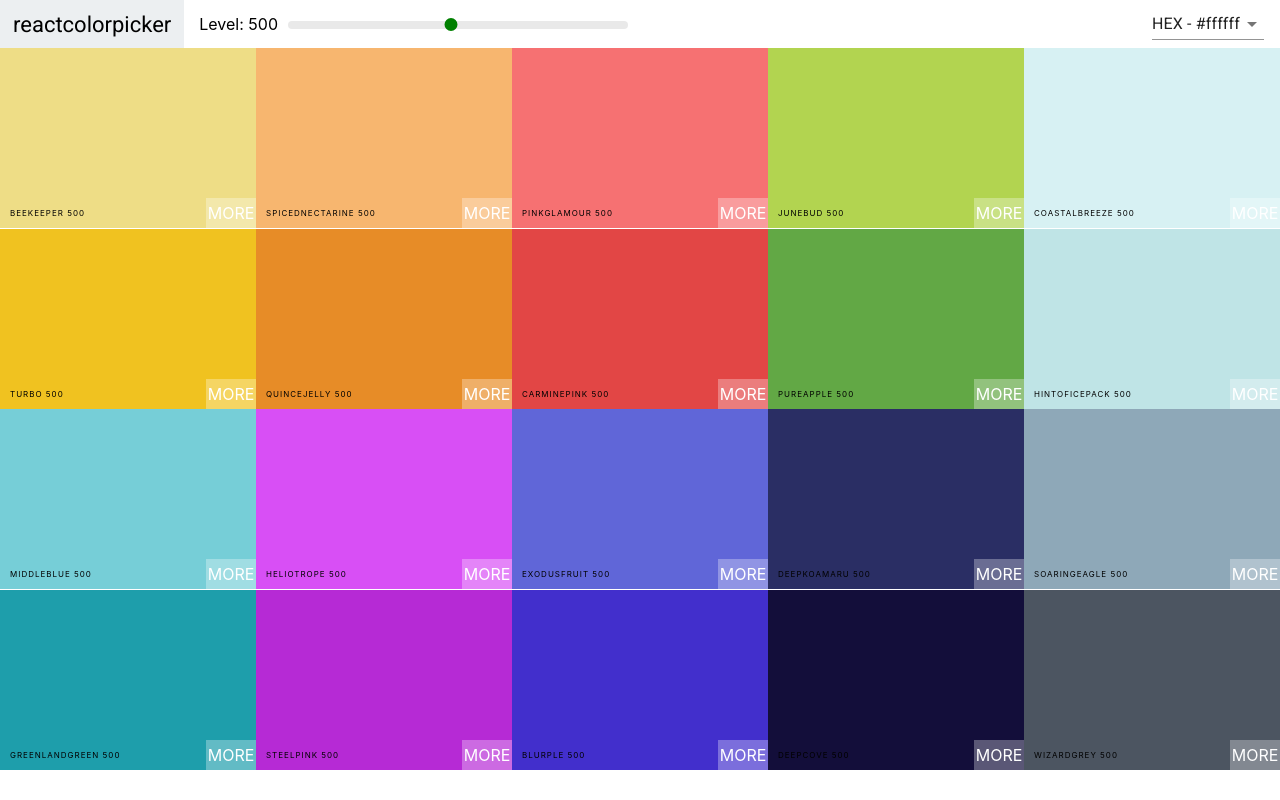
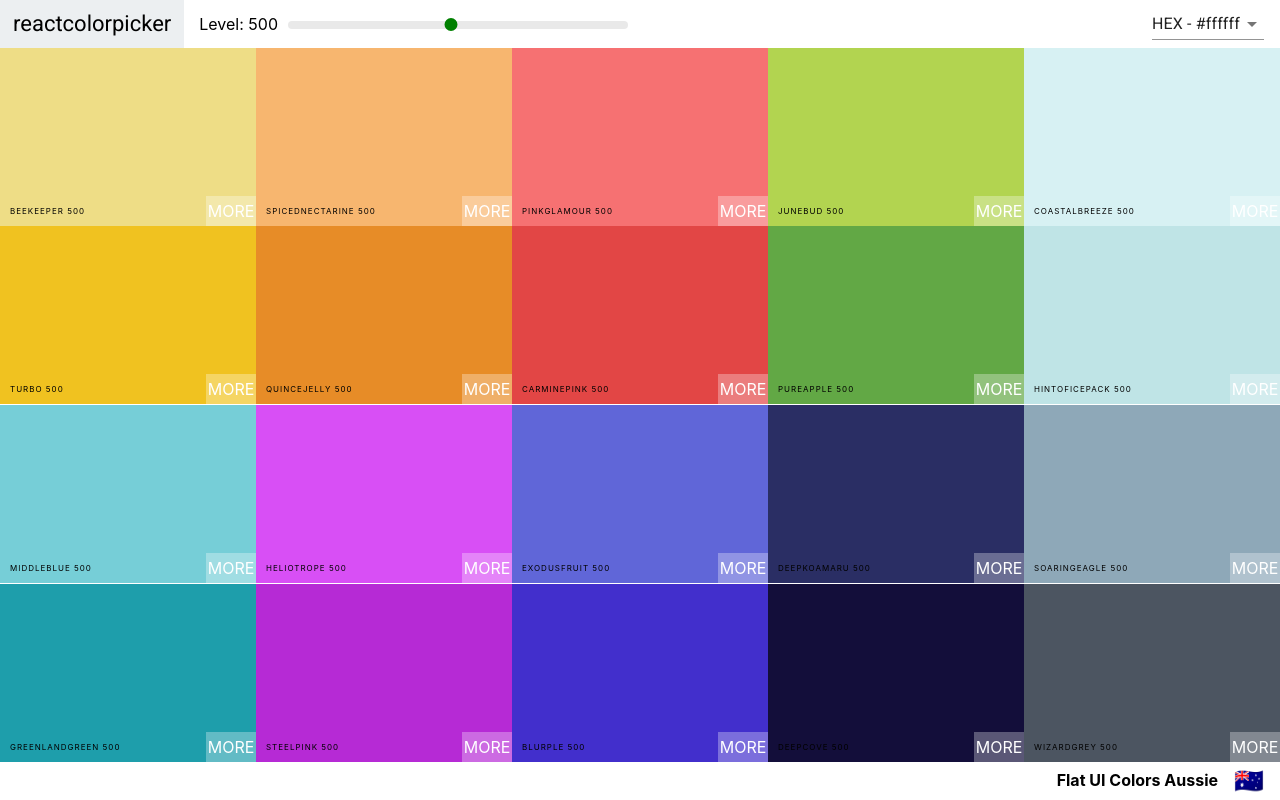
Before and after one commit to cmburch/reactPalette, a React (Create React App) app in the folder react-palette/: page / in a window 1280 px wide. Built offline with nearby package versions, Linux system fonts and the light colour scheme.

Commit message:
added palette footer

```diff
--- a/react-palette/src/Palette.css
+++ b/react-palette/src/Palette.css
@@ -1,6 +1,21 @@
 .Palette {
   height: 100vh;
+  display: flex;
+  flex-direction: column;
 }
 .Palette-colors {
   height: 90%;
 }
+
+.Palette-footer {
+  background-color: white;
+  height: 5vh;
+  display: flex;
+  justify-content: flex-end;
+  align-items: center;
+  font-weight: bold;
+}
+.emoji {
+  font-size: 1.5rem;
+  margin: 0 1rem;
+}
--- a/react-palette/src/Palette.jsx
+++ b/react-palette/src/Palette.jsx
@@ -17,10 +17,10 @@
     this.setState({ format: val });
   }
   render() {
-    const { colors } = this.props.palette;
+    const { colors, paletteName, emoji } = this.props.palette;
     const { level, format } = this.state;
     const colorBoxes = colors[level].map(color => (
-      <ColorBox background={color[format]} name={color.name} />
+      <ColorBox background={color[format]} name={color.name} key={color.id} />
     ));
     return (
       <div className='Palette'>
@@ -29,9 +29,11 @@
           changeLevel={this.changeLevel}
           handleChange={this.changeFormat}
         />
-        {/* Navbar goes here */}
         <div className='Palette-colors'>{colorBoxes}</div>
-        {/* footer eventually */}
+        <footer className='Palette-footer'>
+          {paletteName}
+          <span className='emoji'>{emoji}</span>
+        </footer>
       </div>
     );
   }
```
